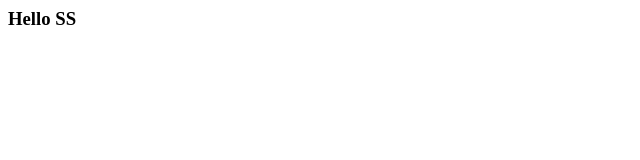
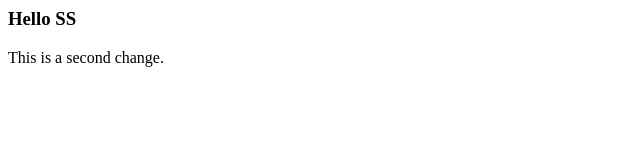
Before and after one commit to acflippo/testpage, a plain HTML site: page index.html in a window 1280 px wide. Shown: the whole page, without its empty margins (0-640 px from the left). Drawn offline with Linux system fonts and the light colour scheme.

Commit message:
some comment

```diff
--- a/index.html
+++ b/index.html
@@ -1,3 +1,4 @@
 <html>
 <h3>Hello SS</h3>
+This is a second change.
 </html>
```
